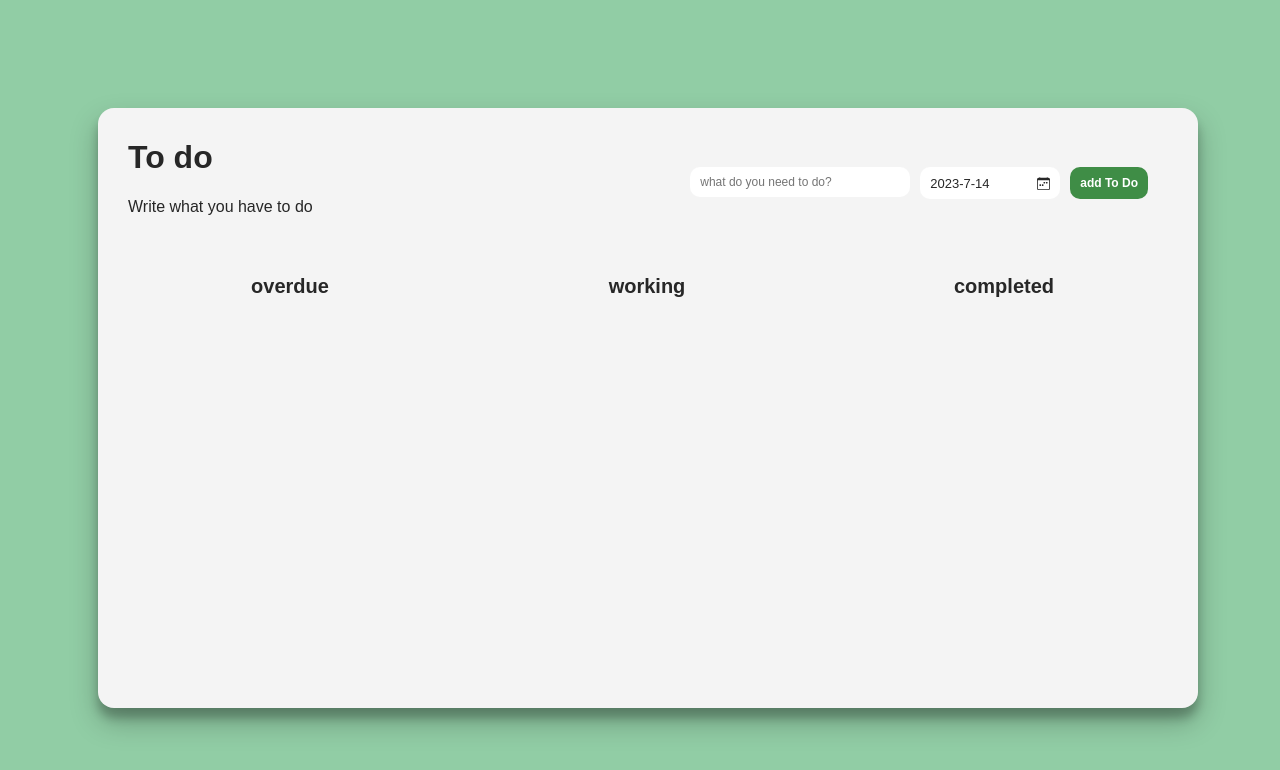
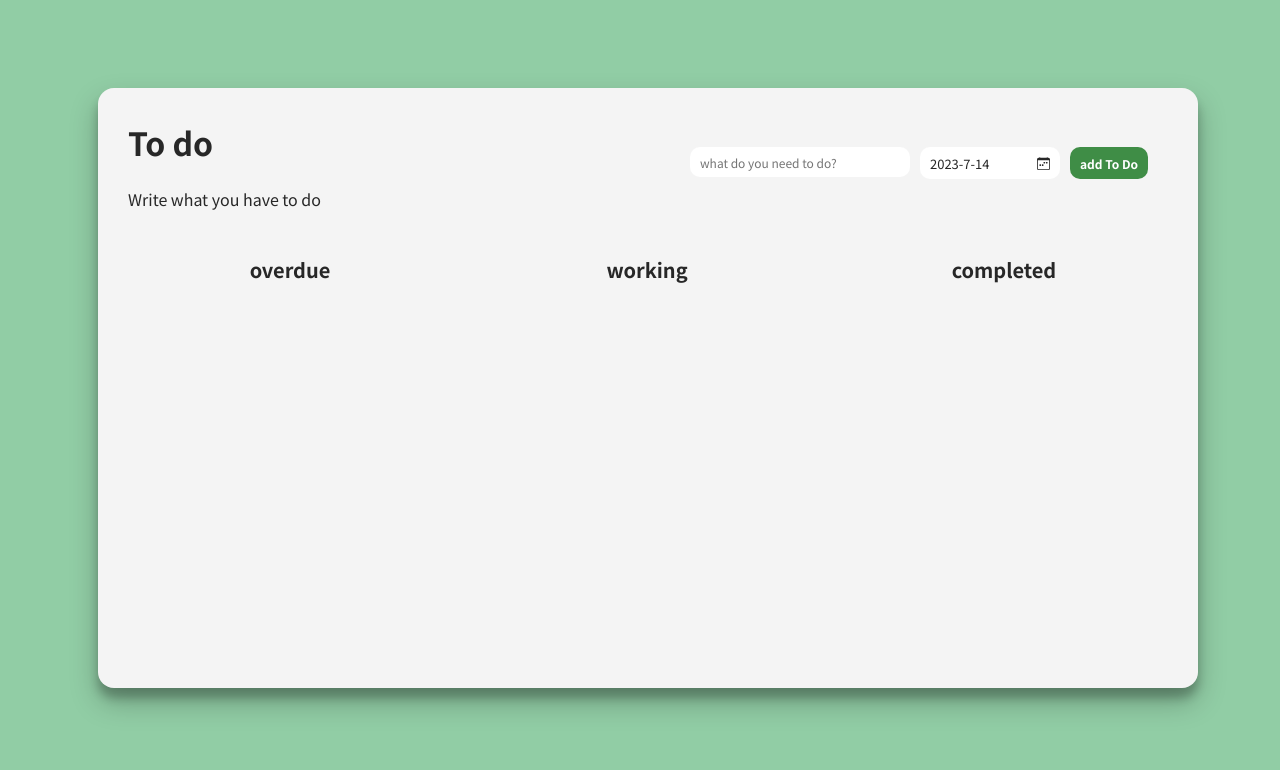
Before and after one commit to JIMIN1020/todo-app, a React (Create React App) app: page / in a window 1280 px wide. Shown: the top 770 px of the page. Built offline with nearby package versions, Linux system fonts and the light colour scheme.

Commit message:
#1 font 세팅 & scroll bar 제거

```diff
--- a/public/index.html
+++ b/public/index.html
@@ -3,6 +3,12 @@
   <head>
     <meta charset="utf-8" />
     <link rel="icon" href="%PUBLIC_URL%/favicon.ico" />
+    <link rel="preconnect" href="https://fonts.googleapis.com" />
+    <link rel="preconnect" href="https://fonts.gstatic.com" crossorigin />
+    <link
+      href="https://fonts.googleapis.com/css2?family=Noto+Sans+KR:wght@100;300;400;500;700;900&display=swap"
+      rel="stylesheet"
+    />
     <meta name="viewport" content="width=device-width, initial-scale=1" />
     <meta name="theme-color" content="#000000" />
     <meta
--- a/src/App.css
+++ b/src/App.css
@@ -1,17 +1,16 @@
 body {
   background-color: rgba(79, 176, 111, 0.623);
   color: rgb(39, 39, 39);
-  font-family: Arial, Helvetica, sans-serif;
+  font-family: "Noto Sans KR", sans-serif;
 }
 
 .container {
   width: 100vw;
-  height: 100vh;
+  height: 95vh;
 
   display: flex;
   align-items: center;
   justify-content: center;
-  font-family: Arial, Helvetica, sans-serif;
 }
 
 .box {
--- a/src/components/InputForm.module.css
+++ b/src/components/InputForm.module.css
@@ -1,3 +1,7 @@
+* {
+  font-family: "Noto Sans KR", sans-serif;
+}
+
 .inputContainer {
   margin: 30px 50px;
   display: flex;
--- a/src/components/ToDos.module.css
+++ b/src/components/ToDos.module.css
@@ -18,3 +18,7 @@
   height: 45vh;
   overflow-y: scroll;
 }
+
+.todoList::-webkit-scrollbar {
+  display: none;
+}
```
